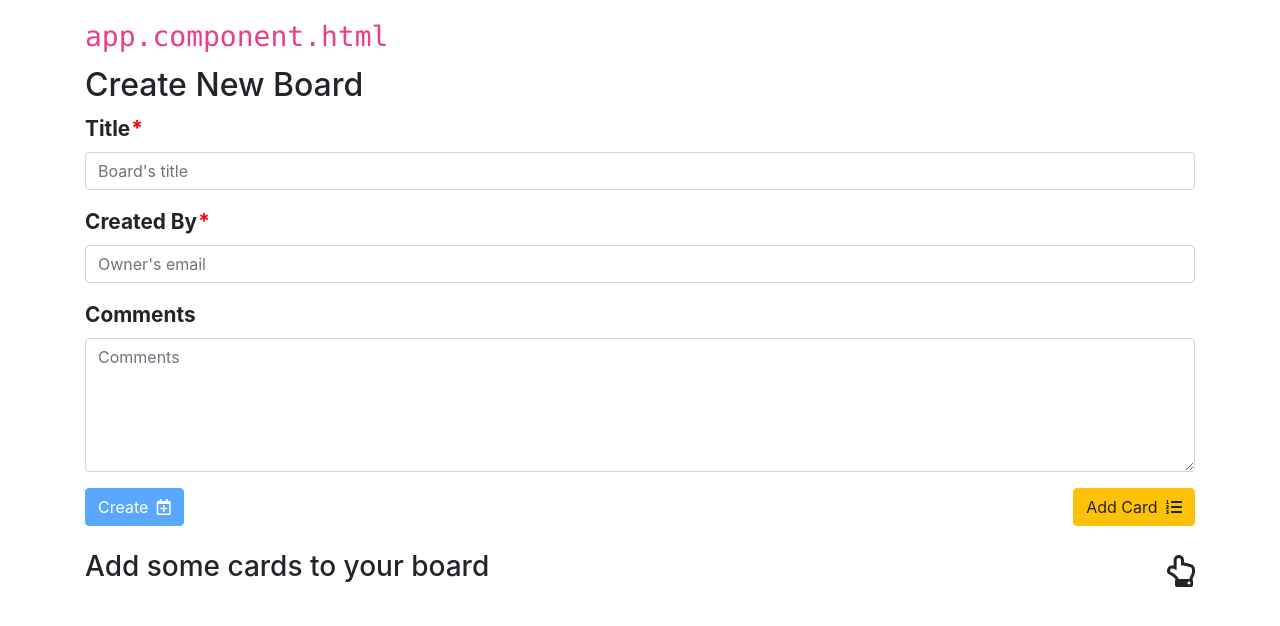
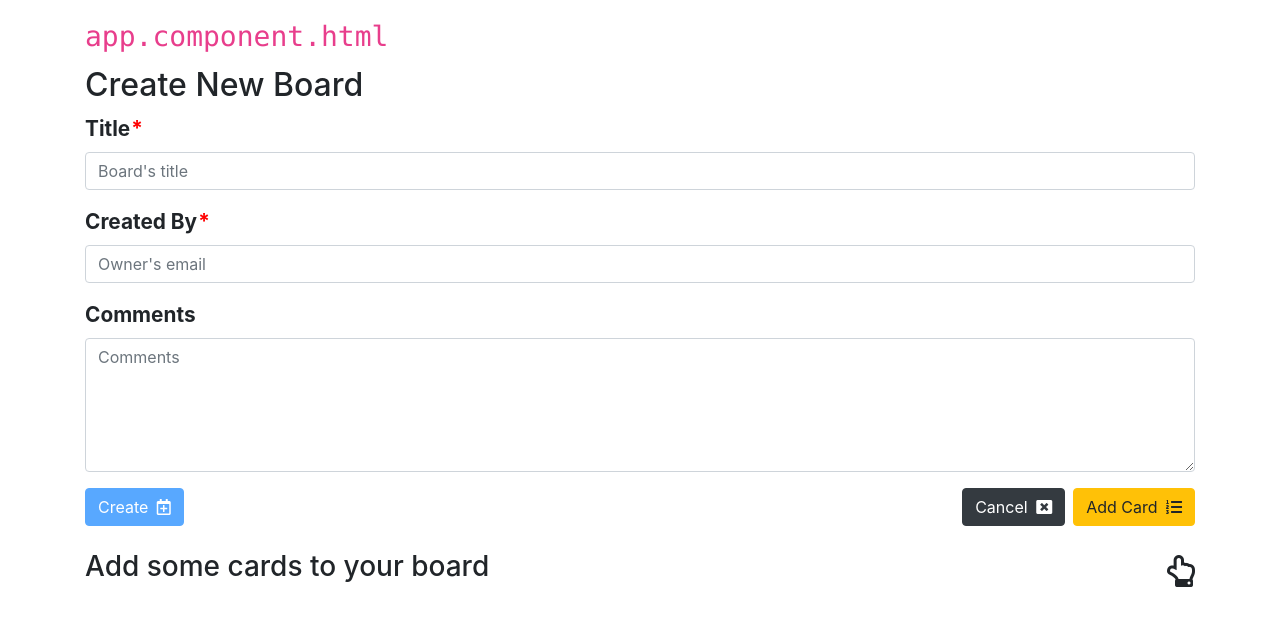
Before and after one commit to chukmunnlee/neatstack, an Angular app in the folder frontend/: page /kboard in a window 1280 px wide. Both pictures are taken after a click on the button "Create". Shown: the top 626 px of the page. Built offline with nearby package versions, Linux system fonts and the light colour scheme.

Commit message:
route guard to prevent leaving component if form is dirty

```diff
--- a/frontend/src/app/kboard/components/base.component.ts
+++ b/frontend/src/app/kboard/components/base.component.ts
@@ -2,7 +2,12 @@ import { Router, ActivatedRoute } from '@angular/router'
 
 export class BaseComponent {
 
-	constructor(private router: Router, private activatedRoute: ActivatedRoute) { }
+	private prevUrl = '/'
+
+	constructor(private router: Router, private activatedRoute: ActivatedRoute) {
+		this.prevUrl = this.router.getCurrentNavigation().initialUrl.toString()
+		console.info('prevUrl = ', this.prevUrl)
+	}
 
 	getRouteParam(name: string): string {
 		return (this.activatedRoute.snapshot.params[name])
@@ -13,7 +18,7 @@ export class BaseComponent {
 	}
 
 	back() {
-		this.navigateTo('..')
+		this.navigateTo(this.prevUrl)
 	}
 
 	navigateTo(...path: string[]) {
--- a/frontend/src/app/kboard/components/create.component.html
+++ b/frontend/src/app/kboard/components/create.component.html
@@ -5,5 +5,5 @@
 </div>
 
 <app-kboard #kboard="kboardCtrl"
-		(onSubmit)="process($event)">
+		(onSubmit)="process($event)" (onCancel)="back()">
 </app-kboard>
--- a/frontend/src/app/kboard/components/create.component.ts
+++ b/frontend/src/app/kboard/components/create.component.ts
@@ -5,13 +5,15 @@ import {Kboard} from '../../../../../common/models';
 import {KboardComponent} from './kboard.component';
 import {BaseComponent} from './base.component';
 import { KboardService } from '../kboard.service'
+import {EditRouteGuardPredicate} from '../kboard-route-guard';
 
 @Component({
   selector: 'app-create',
   templateUrl: './create.component.html',
   styleUrls: ['./create.component.css']
 })
-export class CreateComponent extends BaseComponent implements OnInit {
+export class CreateComponent extends BaseComponent
+		implements OnInit, EditRouteGuardPredicate {
 
 	@ViewChild('kboard')
 	kboardCtrl: KboardComponent
@@ -23,14 +25,23 @@ export class CreateComponent extends BaseComponent implements OnInit {
 
 	ngOnInit(): void { }
 
+	evaluate() {
+		// if form is dirty -> dont want to leave
+		return (!this.kboardCtrl.boardGroup.dirty)
+	}
+
+	confirmMessage() {
+		return ('You have unsaved data.\nDo you wish to leave?')
+	}
+
 	process(board: Partial<Kboard>) {
 		console.info('CreateComponent: board = ', board)
 		this.kboardSvc.addBoard(board)
-			.then(boardId => console.info('new boardId: ', boardId))
+			.then(boardId => {
+				console.info('new boardId: ', boardId)
+				this.kboardCtrl.initializeForm()
+			})
 			.catch(error => console.error('ERROR addBoard: ', error))
-			.finally(() => {
-				this.kboardCtrl.initializeForm()
-				this.back()
-			})
+			.finally(() => this.back())
 	}
 }
--- a/frontend/src/app/kboard/components/kboard.component.html
+++ b/frontend/src/app/kboard/components/kboard.component.html
@@ -25,10 +25,16 @@
 				<ng-container *ngTemplateOutlet="!!submitBtn? customSubmit: defaultSubmit">
 				</ng-container>
 
-				<button class="btn btn-warning" type="button" (click)="addCard()">
-					Add Card
-					<i class="fas fa-list-ol ml-1"></i>
-				</button>
+				<div>
+					<button class="btn btn-dark mr-2" type="button" (click)="cancel()">
+						Cancel
+						<i class="fas fa-window-close ml-1"></i>
+					</button>
+					<button class="btn btn-warning" type="button" (click)="addCard()">
+						Add Card
+						<i class="fas fa-list-ol ml-1"></i>
+					</button>
+				</div>
 			</div>
 			<div class="mt-4 d-flex justify-content-between align-items-center"
 					*ngIf="cardsArray.controls.length <= 0">
--- a/frontend/src/app/kboard/components/kboard.component.ts
+++ b/frontend/src/app/kboard/components/kboard.component.ts
@@ -33,6 +33,9 @@ export class KboardComponent implements OnInit, OnDestroy, AfterViewInit {
 
 	@Output()
 	onValid = new BehaviorSubject<boolean>(false)
+
+	@Output()
+	onCancel = new Subject<void>()
 
 	@Input()
 	get value(): Partial<Kboard> {
@@ -74,6 +77,10 @@ export class KboardComponent implements OnInit, OnDestroy, AfterViewInit {
 	}
 	processForm() {
 		this.onSubmit.next(this.value)
+	}
+
+	cancel() {
+		this.onCancel.next()
 	}
 
 	isControlValid(ctrlName: string, idx = -1): boolean {
--- a/frontend/src/app/kboard/components/update.component.html
+++ b/frontend/src/app/kboard/components/update.component.html
@@ -4,7 +4,8 @@
 	</div>
 </div>
 
-<app-kboard [value]="board" #kboard="kboardCtrl" (onValid)="formStatus($event)">
+<app-kboard [value]="board" #kboard="kboardCtrl"
+		(onValid)="formStatus($event)" (onCancel)="back()">
 	<div #submit>
 		<button class="btn btn-danger" type="button"
 				[style.background-image]="btnStyle"
--- a/frontend/src/app/kboard/components/update.component.ts
+++ b/frontend/src/app/kboard/components/update.component.ts
@@ -1,9 +1,12 @@
-import { Component, OnInit } from '@angular/core';
+import { Component, OnInit, ViewChild } from '@angular/core';
 import {Router, ActivatedRoute} from '@angular/router';
 
 import {BaseComponent} from './base.component';
 import {KboardService} from '../kboard.service';
 import {Kboard} from '../../../../../common/models';
+import {EditRouteGuardPredicate} from '../kboard-route-guard';
+import {KboardComponent} from './kboard.component';
+
 import { mergeBoard } from '../../../../../common/utils';
 
 @Component({
@@ -11,7 +14,11 @@ import { mergeBoard } from '../../../../../common/utils';
   templateUrl: './update.component.html',
   styleUrls: ['./update.component.css']
 })
-export class UpdateComponent extends BaseComponent implements OnInit {
+export class UpdateComponent extends BaseComponent
+		implements OnInit, EditRouteGuardPredicate {
+
+	@ViewChild('kboard')
+	kboardCtrl: KboardComponent
 
 	boardId: string;
 	board: Kboard
@@ -39,6 +46,15 @@ export class UpdateComponent extends BaseComponent implements OnInit {
 		this.enableBtn = s
 	}
 
+	evaluate() {
+		// if form is dirty -> dont want to leave
+		return (!this.kboardCtrl.boardGroup.dirty)
+	}
+
+	confirmMessage() {
+		return ('You have unsaved data.\nDo you wish to leave?')
+	}
+
 	progress(p: number) {
 		console.info('progress: ', p)
 		if (p <= 0)
@@ -56,7 +72,10 @@ export class UpdateComponent extends BaseComponent implements OnInit {
 	update(p: Partial<Kboard>) {
 		const board = mergeBoard(p, this.board)
 		this.kboardSvc.updateBoard(board)
-			.then(result => console.info(`Number of records updated: ${result}`))
+			.then(result => {
+				console.info(`Number of records updated: ${result}`)
+				this.kboardCtrl.initializeForm()
+			})
 			.catch(error => console.error('ERROR updateBoard: ', error))
 			.finally(() => this.navigateTo('../../'))
 	}
--- /dev/null
+++ b/frontend/src/app/kboard/kboard-route-guard.ts
@@ -0,0 +1,24 @@
+import { Injectable } from '@angular/core'
+import { CanDeactivate, ActivatedRouteSnapshot, RouterStateSnapshot, UrlTree } from '@angular/router'
+import {Observable} from 'rxjs'
+
+export interface EditRouteGuardPredicate {
+	evaluate(): boolean
+	confirmMessage(): string
+}
+
+@Injectable()
+export class EditRouteGuard implements CanDeactivate<EditRouteGuardPredicate> {
+
+	canDeactivate(comp: EditRouteGuardPredicate, currRoute: ActivatedRouteSnapshot
+			, currState: RouterStateSnapshot)
+		: boolean | UrlTree | Promise<boolean | UrlTree> | Observable<boolean | UrlTree> {
+
+		console.info('canDeactivate: ', comp)
+
+		if (!comp.evaluate())
+			return (confirm(comp.confirmMessage()))
+
+		return (true)
+	}
+}
```
Also changed, not shown: frontend/src/app/kboard/kboard.module.ts (+4 -3 lines), 1 other file (tests, documents, lock files or other folders).
